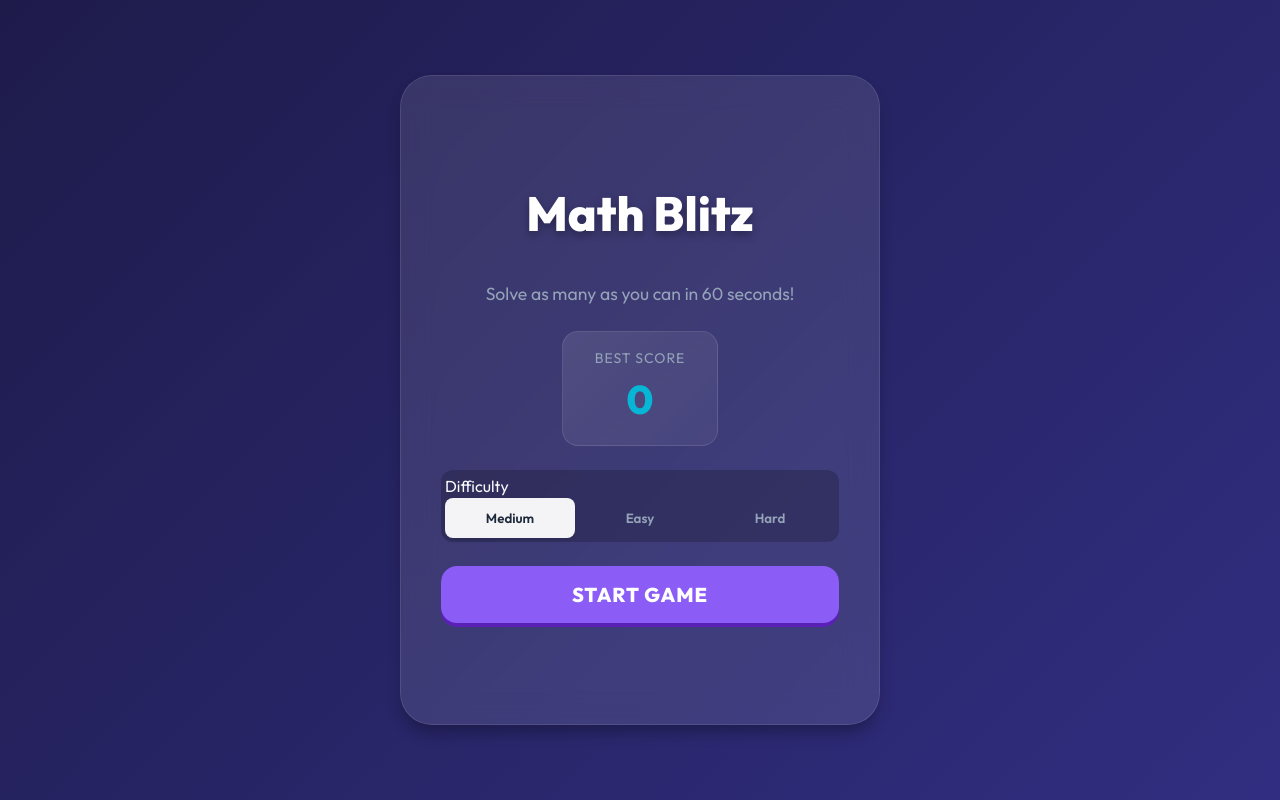
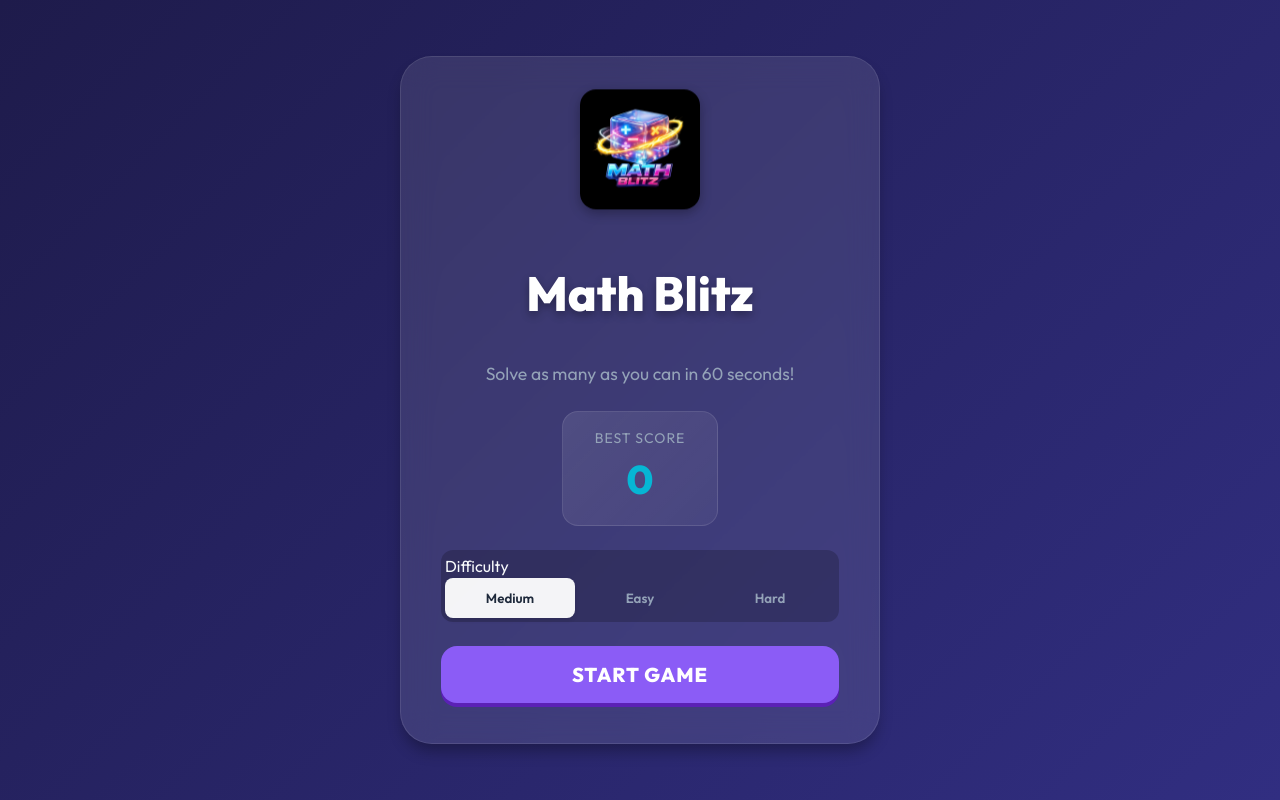
Before and after one commit to wex-ocean/math-game, a website built with Vite: page index.html in a window 1280 px wide. Built offline with nearby package versions, Linux system fonts and the light colour scheme.

Commit message:
feat(assets): Added game logo and favicon

```diff
--- a/index.html
+++ b/index.html
@@ -3,7 +3,7 @@
 
 <head>
   <meta charset="UTF-8" />
-  <link rel="icon" type="image/svg+xml" href="/vite.svg" />
+  <link rel="icon" type="image/jpeg" href="/logo.jpg" />
   <meta name="viewport" content="width=device-width, initial-scale=1.0" />
   <link rel="preconnect" href="https://fonts.googleapis.com">
   <link rel="preconnect" href="https://fonts.gstatic.com" crossorigin>
--- a/src/assets/styles/components.css
+++ b/src/assets/styles/components.css
@@ -289,3 +289,28 @@
     font-weight: 800;
     color: var(--accent);
 }
+
+/* Logo */
+.game-logo {
+    width: 120px;
+    height: 120px;
+    object-fit: contain;
+    border-radius: 1rem;
+    box-shadow: 0 4px 12px rgba(0, 0, 0, 0.3);
+    margin-bottom: 1rem;
+    animation: float 3s ease-in-out infinite;
+}
+
+@keyframes float {
+    0% {
+        transform: translateY(0px);
+    }
+
+    50% {
+        transform: translateY(-10px);
+    }
+
+    100% {
+        transform: translateY(0px);
+    }
+}
--- a/src/ui/screens/StartScreen.ts
+++ b/src/ui/screens/StartScreen.ts
@@ -13,6 +13,7 @@ export class StartScreen {
   render() {
     this.element.innerHTML = `
       <div class="content">
+        <img src="/logo.jpg" class="game-logo" alt="Math Blitz Logo" />
         <h1 class="title">Math Blitz</h1>
         <p class="subtitle">Solve as many as you can in 60 seconds!</p>
 
```
Also changed, not shown: public/logo.jpg (added).
